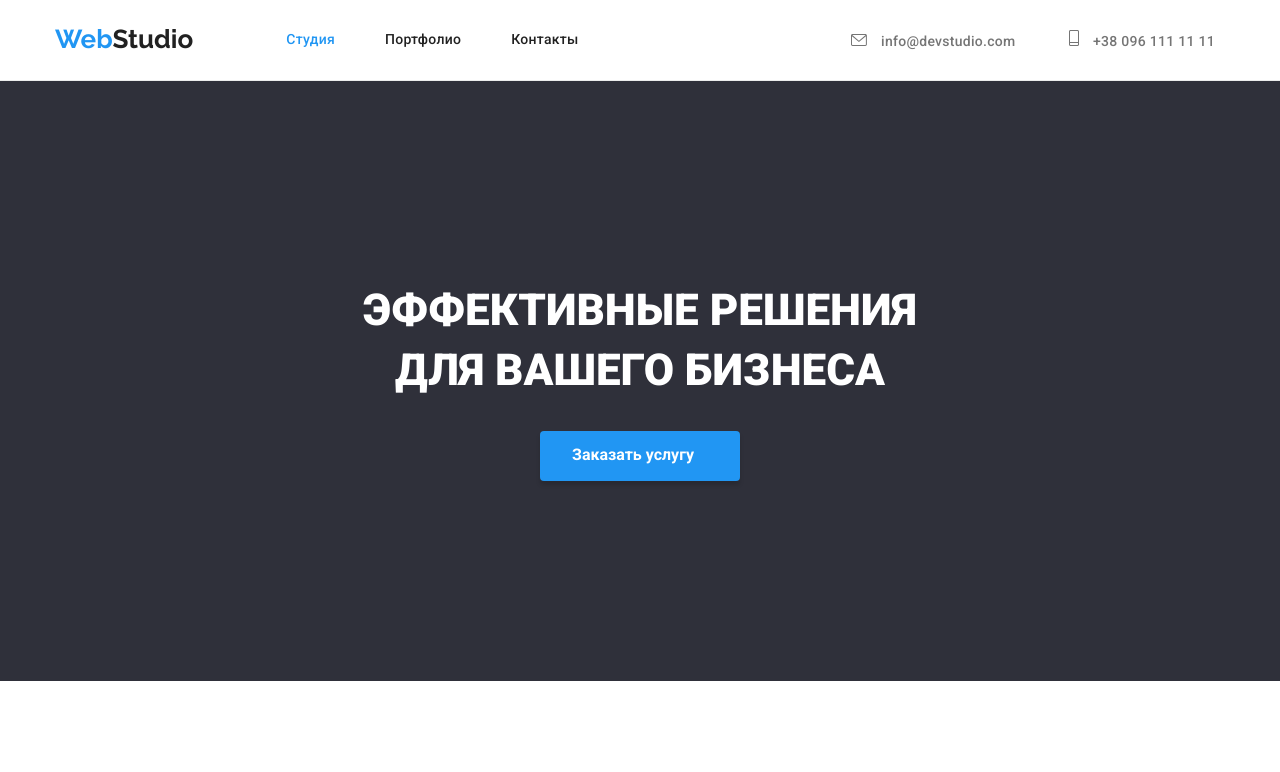
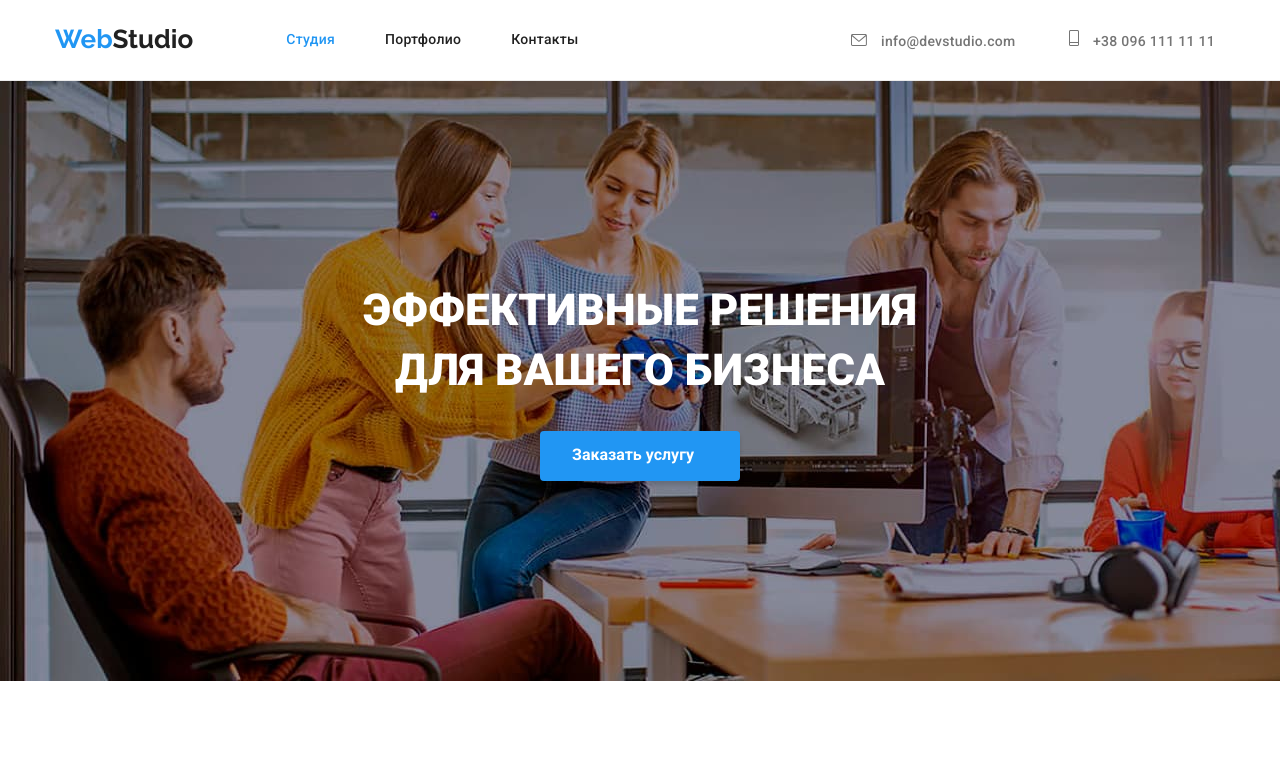
Before and after one commit to chetkiy777/goit-markup-hw-04, a website: page index.html in a window 1280 px wide. Shown: the top 772 px of the page. Drawn offline with Linux system fonts and the light colour scheme.

Commit message:
add bg-image

```diff
--- a/css/style.css
+++ b/css/style.css
@@ -184,7 +184,9 @@ h2 {
   align-items: center;
   height: 600px;
   padding-top: 200px;
-  background-color: var(--background-dark-color);
+  background-repeat: no-repeat;
+  background-image: url('../images/img-bg.jpg');
+  background-color: rgba(47, 48, 58, 0.4);
 }
 
 .get-btn {
@@ -289,8 +291,7 @@ h2 {
 
 .team-item {
   background: var(--main-white-color);
-  box-shadow: 0px 1px 3px rgba(0, 0, 0, 0.12), 0px 1px 1px rgba(0, 0, 0, 0.14),
-    0px 2px 1px rgba(0, 0, 0, 0.2);
+  box-shadow: 0px 1px 3px rgba(0, 0, 0, 0.12), 0px 1px 1px rgba(0, 0, 0, 0.14), 0px 2px 1px rgba(0, 0, 0, 0.2);
   border-radius: 0px 0px 4px 4px;
   text-align: center;
 }
@@ -397,8 +398,7 @@ h2 {
 .filter-btn:focus,
 .filter-btn:hover {
   background: var(--accent-color);
-  box-shadow: 0px 3px 1px rgba(0, 0, 0, 0.1), 0px 1px 2px rgba(0, 0, 0, 0.08),
-    0px 2px 2px rgba(0, 0, 0, 0.12);
+  box-shadow: 0px 3px 1px rgba(0, 0, 0, 0.1), 0px 1px 2px rgba(0, 0, 0, 0.08), 0px 2px 2px rgba(0, 0, 0, 0.12);
   border-radius: 4px;
   color: var(--main-white-color);
 }
```
Also changed, not shown: images/img-bg.jpg (added).
